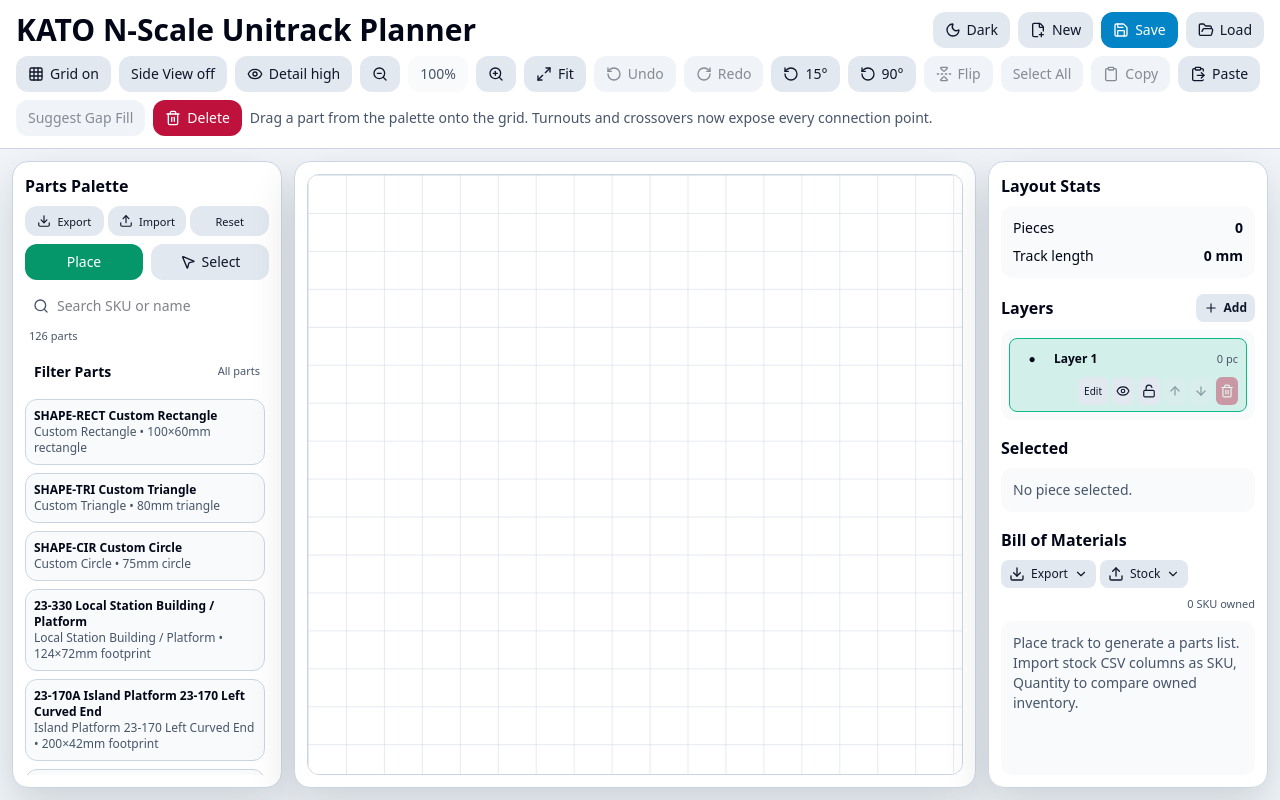
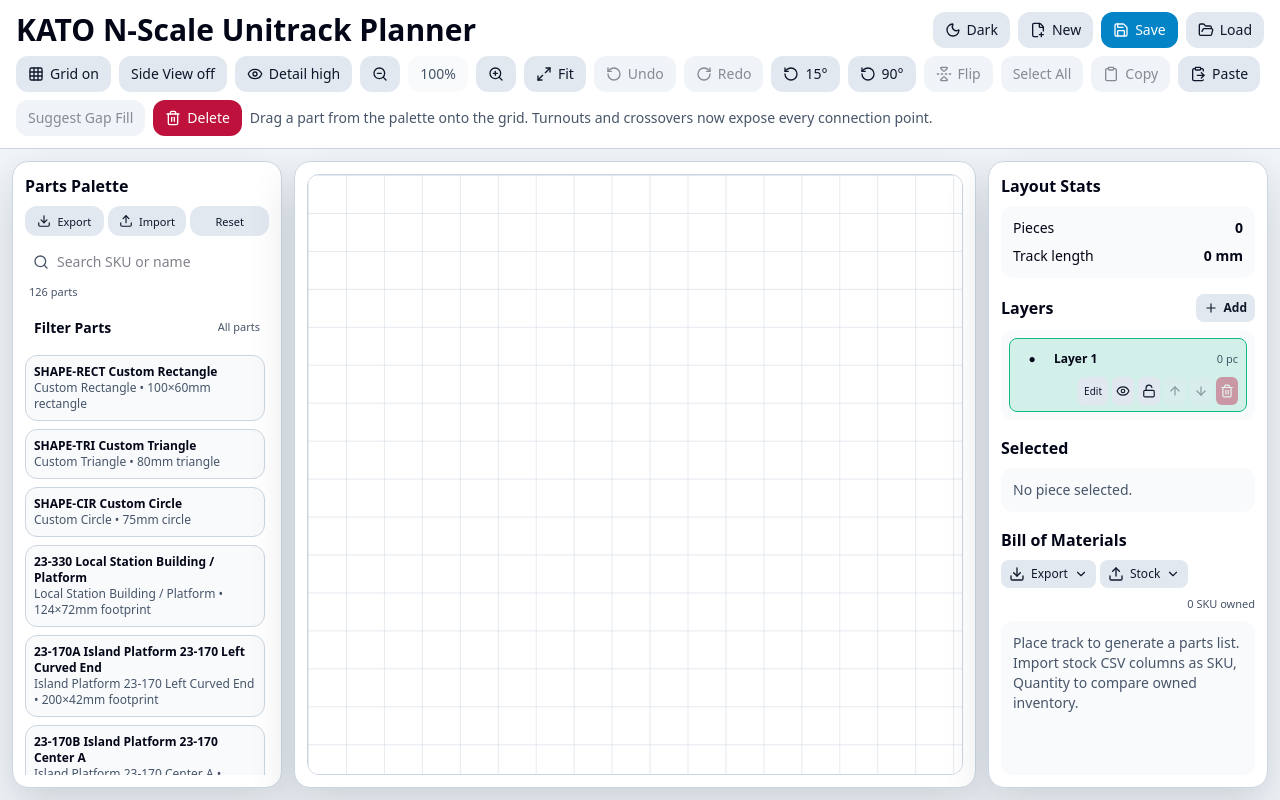
Before and after one commit to bwshockley/unitrack-planner, a Next.js app: page / in a window 1280 px wide. Built offline with nearby package versions, Linux system fonts and the light colour scheme.

Commit message:
Simplify palette placement selection

```diff
--- a/app/page.tsx
+++ b/app/page.tsx
@@ -12,7 +12,6 @@
 const GRID = 33;
 const SNAP_DISTANCE_MM = 24;
 const AUTOSAVE_LAYOUT_KEY = 'unitrack-planner-layout-autosave';
-type Tool = 'select' | 'place';
 type Theme = 'dark' | 'light';
 type RenderDetail = 'high' | 'low';
 type PartFilter = 'all' | TrackKind | SecondaryTrackKind;
@@ -34,8 +33,7 @@
 function fromPx(v: number) { return v / PX_PER_MM; }
 
 export default function Page() {
-  const [tool, setTool] = useState<Tool>('place');
-  const [selectedPartId, setSelectedPartId] = useState('s248');
+  const [selectedPartId, setSelectedPartId] = useState<string | null>(null);
   const [theme, setTheme] = useState<Theme>('light');
   const [renderDetail, setRenderDetail] = useState<RenderDetail>('high');
   const [mounted, setMounted] = useState(false);
@@ -406,7 +404,6 @@
     recordHistory();
     setItems(prev => [...prev, item]);
     setSelectedUids([item.uid]);
-    setTool('select');
     setMessage('Piece placed. If it snapped to existing track, all of its nodes were set to the target elevation.');
   }
 
@@ -430,7 +427,6 @@
     recordHistory();
     setItems(prev => [...prev, ...pasted]);
     setSelectedUids(pasted.map(item => item.uid));
-    setTool('select');
     setMessage(`Pasted ${pasted.length} copied track piece${pasted.length === 1 ? '' : 's'}.`);
   }
 
@@ -656,7 +652,6 @@
 
   function selectAllPlaced() {
     setSelectedUids(editableVisibleItems.map(i => i.uid));
-    setTool('select');
     setMessage(editableVisibleItems.length ? `Selected all ${editableVisibleItems.length} editable visible pieces.` : 'No editable visible pieces to select.');
   }
 
@@ -758,7 +753,6 @@
     if (!item || isItemLocked(item)) return;
     setSelectedUids([uid]);
     setSelectedNode({ uid, key });
-    setTool('select');
     const part = partMap.get(item.partId);
     const port = part ? connectors(part, item).find((connector, index) => (connector.key ?? String(index)) === key) : undefined;
     setMessage(`Selected node ${port?.label ?? key} for elevation editing.`);
@@ -1308,7 +1302,6 @@
       min: part.minLength ?? 78,
       max: part.maxLength ?? 108,
     };
-    setTool('select');
     setGhost(null);
     setSelectedUids([item.uid]);
     e.currentTarget.setPointerCapture(e.pointerId);
@@ -1340,7 +1333,6 @@
     e.stopPropagation();
     if (!isItemVisible(item) || isItemLocked(item)) { setMessage(isItemLocked(item) ? 'That layer is locked. Unlock it to edit those tracks.' : 'That layer is hidden.'); return; }
     (e.currentTarget as SVGGElement).setPointerCapture(e.pointerId);
-    setTool('select');
     setGhost(null);
     if (e.shiftKey) { selectChainTo(item.uid); return; }
     const additive = e.ctrlKey || e.metaKey;
@@ -1524,10 +1516,6 @@
           <button onClick={() => paletteFileRef.current?.click()} className="ui-button ui-button-sm btn rounded-xl px-2 py-2 text-[11px]"><Upload className="h-3.5 w-3.5"/>Import</button>
           <button onClick={resetPalette} className="ui-button ui-button-sm btn rounded-xl px-2 py-2 text-[11px]">Reset</button>
           <input ref={paletteFileRef} type="file" accept=".csv,text/csv" className="hidden" onChange={e => { const file = e.target.files?.[0]; if (file) importPaletteCsv(file); e.currentTarget.value = ''; }} />
-        </div>
-        <div className="mb-2 grid shrink-0 grid-cols-2 gap-2">
-          <button onClick={() => setTool('place')} className={`ui-button ui-button-md rounded-xl px-3 py-2 text-sm ${tool === 'place' ? 'btn-success' : 'btn'}`}>Place</button>
-          <button onClick={() => setTool('select')} className={`ui-button ui-button-md rounded-xl px-3 py-2 text-sm ${tool === 'select' ? 'btn-success' : 'btn'}`}><MousePointer2 className="h-4 w-4"/>Select</button>
         </div>
         <div className="mb-2 shrink-0">
           <label className="field flex items-center gap-2 rounded-xl px-2 py-2">
@@ -1588,15 +1576,16 @@
             key={p.id}
             draggable
             onDragStart={e => {
-              setSelectedPartId(p.id);
               setDropPartId(p.id);
-              setTool('place');
               e.dataTransfer.effectAllowed = 'copy';
               e.dataTransfer.setData('application/unitrack-part', p.id);
               e.dataTransfer.setData('text/plain', p.id);
             }}
             onDragEnd={() => { setGhost(null); setDropPartId(null); }}
-            onClick={() => { setSelectedPartId(p.id); setTool('place'); }}
+            onClick={() => {
+              setSelectedPartId(current => current === p.id ? null : p.id);
+              setMessage(selectedPartId === p.id ? 'Part placement cleared.' : `Selected ${p.sku} ${p.name} for repeated placement.`);
+            }}
             className={`w-full cursor-grab rounded-xl border p-2 text-left text-xs transition active:cursor-grabbing ${selectedPartId === p.id ? 'part-card-selected' : 'part-card'}`}
           >
             <div className="font-semibold">{p.sku} {p.name}</div>
@@ -1628,7 +1617,8 @@
             onDragOver={e => {
               e.preventDefault();
               const svg = e.currentTarget;
-              const partId = e.dataTransfer.getData('application/unitrack-part') || dropPartId || selectedPartId;
+              const partId = e.dataTransfer.getData('application/unitrack-part') || dropPartId;
+              if (!partId) return;
               const p = svgPointFromClient(svg, e.clientX, e.clientY);
               setGhost(previewPart(partId, p.x, p.y, 0));
               e.dataTransfer.dropEffect = 'copy';
@@ -1638,7 +1628,8 @@
             }}
             onDrop={e => {
               e.preventDefault();
-              const partId = e.dataTransfer.getData('application/unitrack-part') || dropPartId || selectedPartId;
+              const partId = e.dataTransfer.getData('application/unitrack-part') || dropPartId;
+              if (!partId) return;
               const p = svgPointFromClient(e.currentTarget, e.clientX, e.clientY);
               setGhost(null);
               setDropPartId(null);
@@ -1689,20 +1680,16 @@
                 setSelectionBox({ x1: boxDrag.current.x, y1: boxDrag.current.y, x2: p.x, y2: p.y });
                 return;
               }
-              if (tool === 'place') setGhost(previewPart(selectedPartId, p.x, p.y, 0));
+              if (selectedPartId) setGhost(previewPart(selectedPartId, p.x, p.y, 0));
             }}
             onPointerLeave={() => { if (!dropPartId) setGhost(null); }}
             onPointerDown={e => {
-              if (e.target === e.currentTarget && tool === 'place') {
+              if (e.target === e.currentTarget && selectedPartId) {
                 const p = svgPoint(e); placePart(selectedPartId, p.x, p.y);
               } else if (e.target === e.currentTarget) {
-                if (tool === 'select') {
-                  const p = svgPoint(e);
-                  boxDrag.current = { x: p.x, y: p.y };
-                  setSelectionBox({ x1: p.x, y1: p.y, x2: p.x, y2: p.y });
-                } else {
-                  setSelectedUids([]);
-                }
+                const p = svgPoint(e);
+                boxDrag.current = { x: p.x, y: p.y };
+                setSelectionBox({ x1: p.x, y1: p.y, x2: p.x, y2: p.y });
               }
             }}
             onPointerUp={() => {
```
